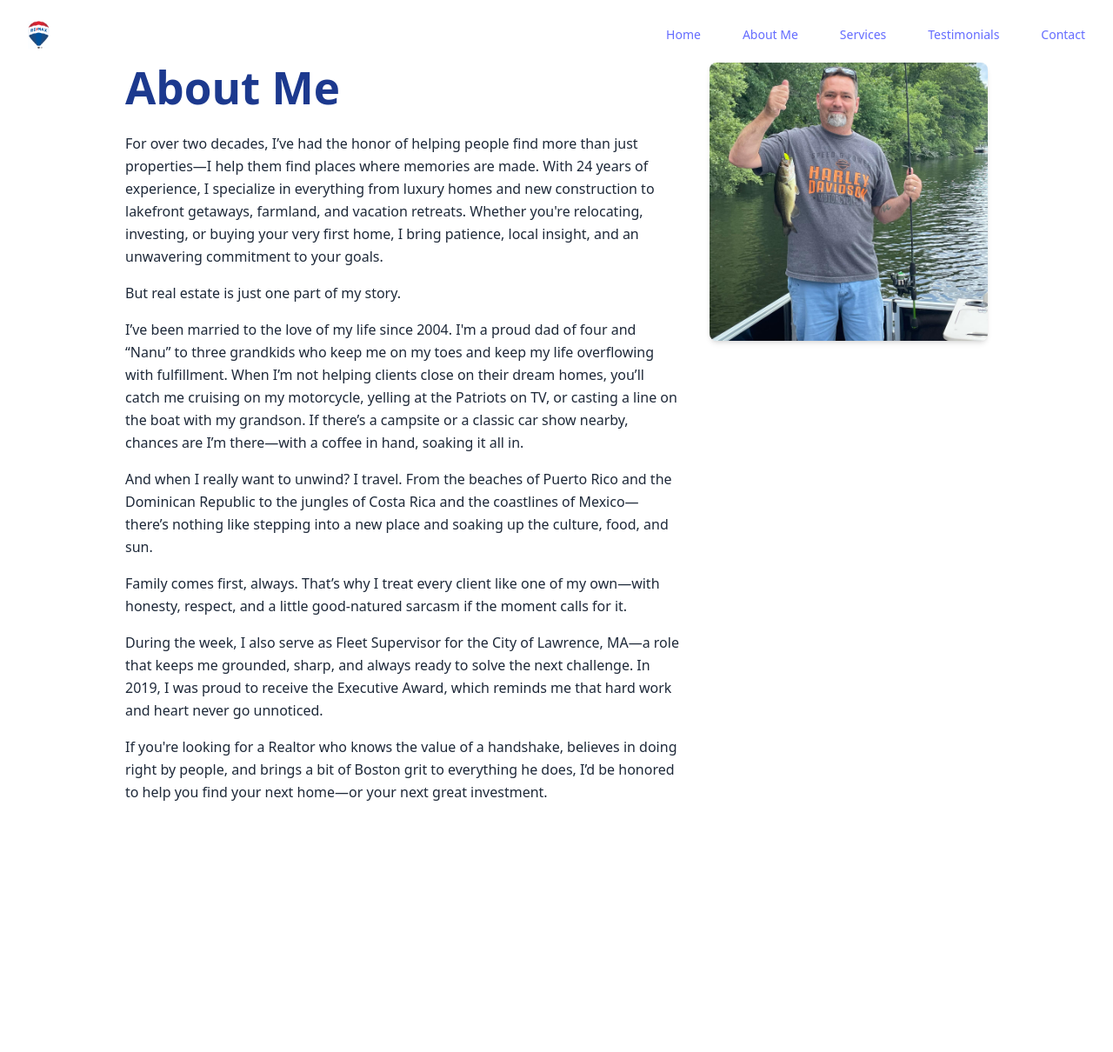
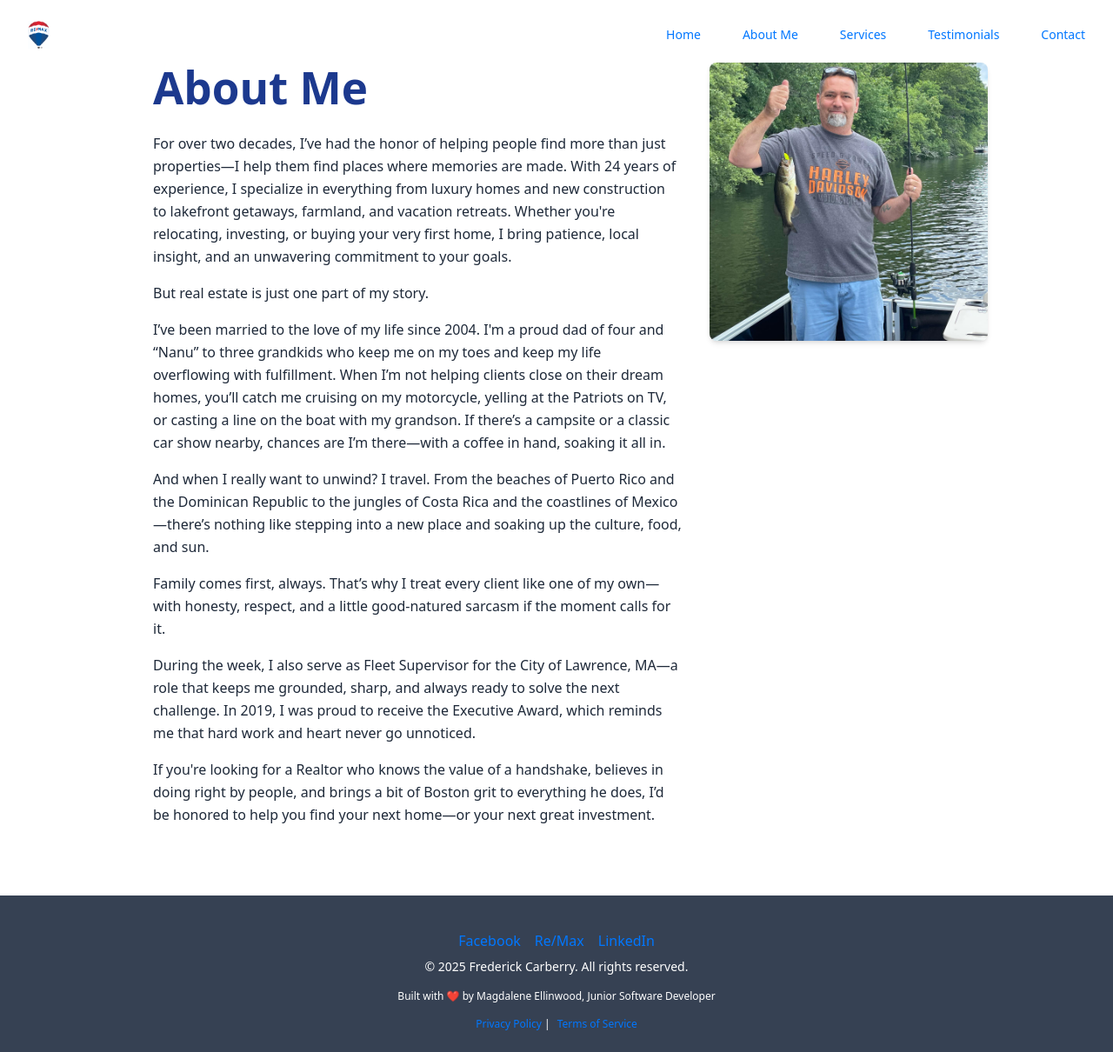
Before and after one commit to mellinwood1023/FCarberry_Site, a React (Vite) app: page /about in a window 1280 px wide. Shown: the whole page at 87% size. Before the commit the page ends 996 px from the top, so only its background shows below. Built offline with nearby package versions, Linux system fonts and the light colour scheme; the HTML template or start-up script is replaced by a standard one.

Commit message:
updated photo path, terms of service, privacy policy

```diff
--- a/src/components/Footer.tsx
+++ b/src/components/Footer.tsx
@@ -2,7 +2,7 @@ import { Link } from 'react-router-dom';
 
 const Footer = () => {
     return (
-        <footer className="bg-gray-700 text-white py-6 mt-10">
+        <footer className="bg-gray-700 text-white py-6 mt-10 absolute inset-x-0 z-50">
             <div className="container mx-auto text-center">
                 <div className="flex flex-col items-center space-y-2 mt-4">
                     <div className="flex space-x-4 justify-center">
@@ -20,7 +20,7 @@ const Footer = () => {
                         </a>
                     </div>
                     <p className="text-sm text-center">
-                        &copy; {new Date().getFullYear()} Your Company Name. All rights reserved.
+                        &copy; {new Date().getFullYear()} Frederick Carberry. All rights reserved.
                     </p>
                     <p className="text-xs mt-2 text-center">
                         Built with ❤️ by Magdalene Ellinwood, Junior Software Developer
--- a/src/components/Nav.tsx
+++ b/src/components/Nav.tsx
@@ -14,6 +14,7 @@ const navigation = [
 
 export default function Nav() {
   const [mobileMenuOpen, setMobileMenuOpen] = useState(false);
+  const remaxPhoto = "public/remax_mastrballoon_cmyk_r.jpg";
   return (
     <div className="bg-white">
       <header className="absolute inset-x-0 top-0 z-50">
@@ -23,7 +24,7 @@ export default function Nav() {
               <span className="sr-only">Your Company</span>
               <img
                 alt=""
-                src="public\remax_mastrballoon_cmyk_r.jpg"
+                src= { remaxPhoto }
                 className="h-8 w-auto"
               />
             </a>
--- a/src/index.css
+++ b/src/index.css
@@ -17,11 +17,11 @@
 
 a {
   font-weight: 500;
-  color: #646cff;
+  color: #0077ff;
   text-decoration: inherit;
 }
 a:hover {
-  color: #535bf2;
+  color: #16e851;
 }
 
 body {
@@ -49,7 +49,7 @@ button {
   transition: border-color 0.25s;
 }
 button:hover {
-  border-color: #646cff;
+  border-color: #1520f6;
 }
 button:focus,
 button:focus-visible {
--- a/src/pages/About.tsx
+++ b/src/pages/About.tsx
@@ -1,11 +1,13 @@
 import React from 'react';
 import Nav from '../components/Nav';
+import Footer from '../components/Footer';
 
 const About: React.FC = () => {
   return (
+    <>
       <div className="about-container max-w-5xl mx-auto px-4 py-10 flex flex-col md:flex-row gap-8 items-start">
+        <Nav />
         <div className="flex-1">
-        <Nav />
           <h1 className="text-3xl font-bold text-blue-900 mb-6 text-left">About Me</h1>
           <div className="space-y-4 text-left">
             <p className="text-gray-800 leading-relaxed">For over two decades, I’ve had the honor of helping people find more than just properties—I help them find places where memories are made. With 24 years of experience, I specialize in everything from luxury homes and new construction to lakefront getaways, farmland, and vacation retreats. Whether you're relocating, investing, or buying your very first home, I bring patience, local insight, and an unwavering commitment to your goals.</p>
@@ -24,6 +26,8 @@ const About: React.FC = () => {
           {/* <img src="/public/another_photo.jpg" alt="Description" className="rounded-lg shadow-md w-full object-cover" /> */}
         </div>
       </div>
+      <Footer />
+    </>
   );
 };
 
--- a/src/pages/Contact.tsx
+++ b/src/pages/Contact.tsx
@@ -1,6 +1,7 @@
 import Form from '../components/Form'
 import React from 'react';
 import Nav from '../components/Nav';
+import Footer from '../components/Footer';
 
 const Contact: React.FC = () => {
   return (
@@ -9,6 +10,7 @@ const Contact: React.FC = () => {
       <h1 className="pt-20">Let's Connect</h1>
       <p className="pt-7 pb-9">If you have any questions or would like to get in touch, please fill out the form below.</p>
       <Form />
+      <Footer />
     </div>
   );
 };
--- a/src/pages/Services.tsx
+++ b/src/pages/Services.tsx
@@ -1,5 +1,6 @@
 import React from 'react';
 import Nav from '../components/Nav';
+import Footer from '../components/Footer';
 
 const Services: React.FC = () => {
     const Divider = () => <hr className="m-1 " />;
@@ -43,6 +44,7 @@ Helping entrepreneurs and investors buy and sell commercial or mixed-use propert
 <Divider />
 <strong>Market Analysis & Home Valuation <br /></strong>
 Detailed reports to help you understand your home’s market value and trends.</p>
+    <Footer />
     </div>
   );
 };
--- a/src/pages/TermsOfService.tsx
+++ b/src/pages/TermsOfService.tsx
@@ -14,7 +14,7 @@ const TermsOfService: React.FC = () => {
 
       <h2 className="text-xl font-semibold mb-2">1. Website Purpose</h2>
       <p className="mb-4">
-        This website is intended to provide general information about real estate services offered by [Realtor's Full Name], including listings, testimonials, and contact options. It is not intended to provide legal or financial advice.
+        This website is intended to provide general information about real estate services offered by Frederick Carberry, including listings, testimonials, and contact options. It is not intended to provide legal or financial advice.
       </p>
 
       <h2 className="text-xl font-semibold mb-2">2. No Guarantees</h2>
@@ -29,7 +29,7 @@ const TermsOfService: React.FC = () => {
 
       <h2 className="text-xl font-semibold mb-2">4. Intellectual Property</h2>
       <p className="mb-4">
-        All content on this website, including text, images, logos, and layout, is the property of [Realtor's Full Name] unless otherwise credited. You may not copy, reproduce, or distribute any content without prior written permission.
+        All content on this website, including text, images, logos, and layout, is the property of Frederick Carberry unless otherwise credited. You may not copy, reproduce, or distribute any content without prior written permission.
       </p>
 
       <h2 className="text-xl font-semibold mb-2">5. Links to Third-Party Sites</h2>
@@ -39,7 +39,7 @@ const TermsOfService: React.FC = () => {
 
       <h2 className="text-xl font-semibold mb-2">6. Limitation of Liability</h2>
       <p className="mb-4">
-        [Realtor's Full Name] shall not be liable for any direct, indirect, incidental, or consequential damages arising out of your use of this site or reliance on any information provided herein.
+        Frederick Carberry or ReMax Partners shall not be liable for any direct, indirect, incidental, or consequential damages arising out of your use of this site or reliance on any information provided herein.
       </p>
 
       <h2 className="text-xl font-semibold mb-2">7. Changes to Terms</h2>
@@ -49,7 +49,7 @@ const TermsOfService: React.FC = () => {
 
       <h2 className="text-xl font-semibold mb-2">8. Contact</h2>
       <p className="mb-4">
-        If you have any questions about these terms, please contact us at [your@email.com].
+        If you have any questions about these terms, please contact us at fcarberry70@gmail.com.
       </p>
 
       <p className="text-sm text-gray-600">
--- a/src/pages/Testimonials.tsx
+++ b/src/pages/Testimonials.tsx
@@ -1,6 +1,7 @@
 import React from 'react';
 import Nav from '../components/Nav';
 import TestimonialForm from '../components/TestimonialForm';
+import Footer from '../components/Footer';
 
 const Testimonials: React.FC = () => {
   return (
@@ -8,7 +9,7 @@ const Testimonials: React.FC = () => {
       <Nav />
       <TestimonialForm />
       <h1>My Clients Say..</h1>
-
+      <Footer />
     </div>
   );
 };
```
Also changed, not shown: src/components/Hero.tsx (+3 -2 lines). Lines whose indentation alone changed are shown as unchanged.
